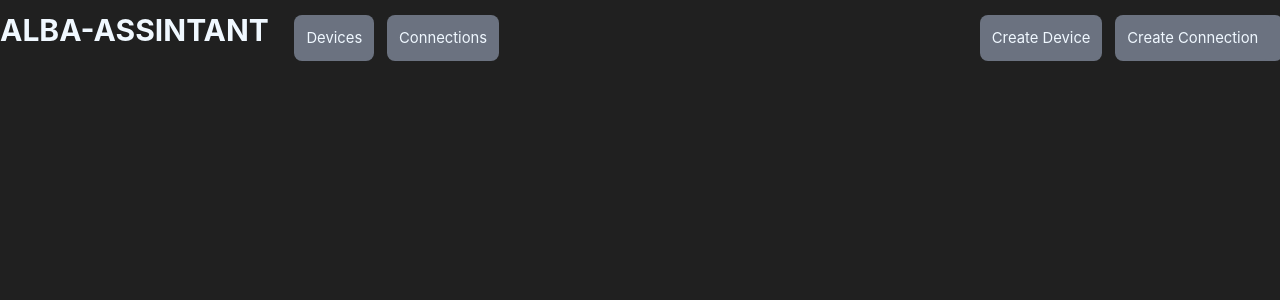
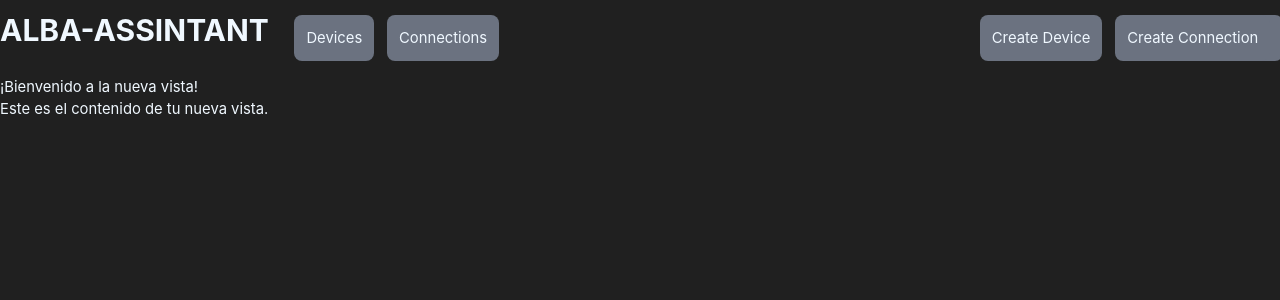
Before and after one commit to joarodmar2/HomeScan, a React (Vite) app in the folder vulnet_frontend/: page /objetos in a window 1280 px wide. Shown: the top 300 px of the page. Built offline with nearby package versions, Linux system fonts and the light colour scheme.

Commit message:
subida vista_objetos

```diff
--- a/vulnet_frontend/src/App.jsx
+++ b/vulnet_frontend/src/App.jsx
@@ -8,6 +8,7 @@ import { ConnectionsFormPage } from "./pages/ConnectionsFormPage";
 import { DevicesDashboard } from "./pages/DevicesDashboard";
 import { DeviceVulnerabilitiesDashboard } from "./pages/DeviceVulnerabilitiesDashboard";
 import { ConnectionsGraph } from "./pages/ConnectionsGraph";
+import Objetos from './components/objetos/Objetos';
 
 import { Toaster } from "react-hot-toast";
 
@@ -28,6 +29,7 @@ function App() {
           <Route path="/dashboard" element={<DevicesDashboard />}/>
           <Route path="/dashboard/:id/:vuln_id?" element={<DeviceVulnerabilitiesDashboard />}/>
           <Route path="/graph" element={<ConnectionsGraph />}/>
+          <Route path="/objetos" element={<Objetos />} />
 
         </Routes>
         <Toaster />
--- /dev/null
+++ b/vulnet_frontend/src/components/objetos/Objetos.jsx
@@ -0,0 +1,12 @@
+import React from 'react';
+
+const Objetos = () => {
+  return (
+    <div>
+      <h1>¡Bienvenido a la nueva vista!</h1>
+      <p>Este es el contenido de tu nueva vista.</p>
+    </div>
+  );
+};
+
+export default Objetos;
```
